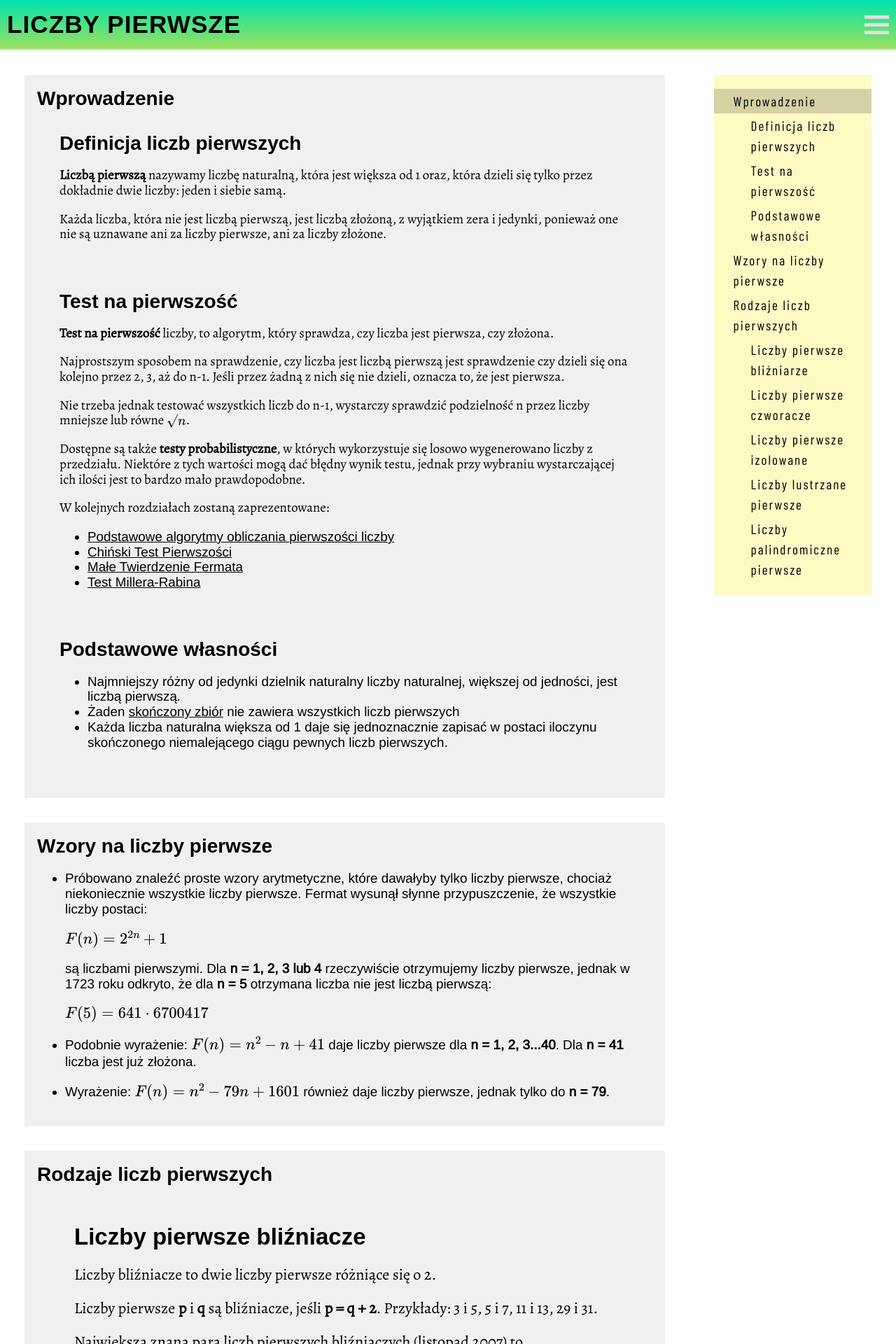
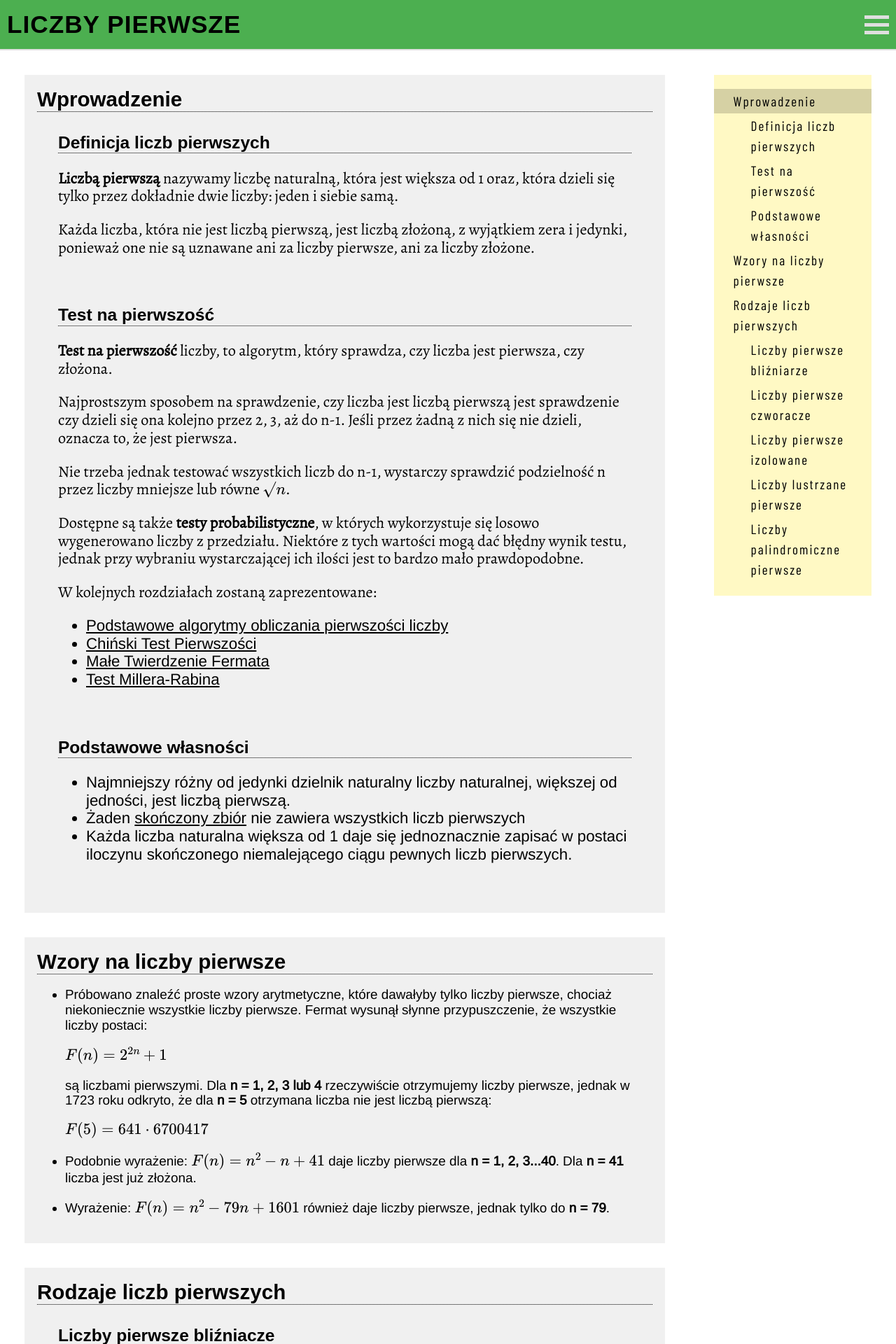
Before and after one commit to mgorzanski/liczby-pierwsze, a Jekyll site: the page built from index.html, in a window 1280 px wide. Shown: the top 1920 px of the page at 70% size. Built offline with Jekyll 4.4.1, drawn with Linux system fonts in a browser that asks for light colours; some web fonts are replaced; formulas are drawn with MathJax 3.

Commit message:
update styling

```diff
--- a/_sass/variables.scss
+++ b/_sass/variables.scss
@@ -1,2 +1,2 @@
-$primary-bg-gradient: linear-gradient(to top, #9be15d 0%, #00e3ae 100%);
+$primary-bg: #4CAF50;
 $header-link-hover-color: #9be15d;
--- a/assets/css/app.css
+++ b/assets/css/app.css
@@ -449,8 +449,7 @@ template {
   display: -webkit-box;
   display: -ms-flexbox;
   display: flex;
-  background: -webkit-gradient(linear, left bottom, left top, from(#9be15d), to(#00e3ae));
-  background: linear-gradient(to top, #9be15d 0%, #00e3ae 100%);
+  background: #4CAF50;
   border-bottom: 2px solid #E0E0E0;
   height: 70px;
   -ms-flex-wrap: wrap;
@@ -492,7 +491,7 @@ template {
 .header__menu li a {
   display: block;
   font-family: 'Roboto Slab', serif;
-  color: #000;
+  color: #373D3F;
   text-decoration: none;
   font-size: 1.05em;
   padding: 0 11px 0 11px;
@@ -565,13 +564,17 @@ template {
   background-color: #f0f0f0;
   padding: 18px; }
 
-.chapter > .chapter {
-  margin: 14px; }
+.chapter__content > .chapter {
+  margin: 12px; }
+
+.chapter__content > .chapter > .chapter__title {
+  font-size: 1.3em; }
 
 .chapter__title {
   font-family: 'Francois One', sans-serif;
-  font-size: 1.75em;
-  margin: 0; }
+  font-size: 1.85em;
+  margin: 0;
+  border-bottom: 1px dotted #000; }
 
 .chapter__content {
   font-family: 'Alegreya', serif;
--- a/index.html
+++ b/index.html
@@ -6,6 +6,7 @@ path: "."
 <section class="content">
     <article class="chapter" id="wprowadzenie">
         <h2 class="chapter__title">Wprowadzenie</h2>
+        <div class="chapter__content">
             <article class="chapter" id="definicja-liczb-pierwszych">
                 <h2 class="chapter__title">Definicja liczb pierwszych</h2>
                 <div class="chapter__content">
@@ -108,6 +109,7 @@ path: "."
                     </div>
                 </div>
             </article> -->
+        </div>
     </article>
 
     <article class="chapter" id="wzory-na-liczby-pierwsze">
```
Also changed, not shown: _sass/index.scss (+10 -5 lines), 2 other files. Lines whose indentation alone changed are shown as unchanged.
